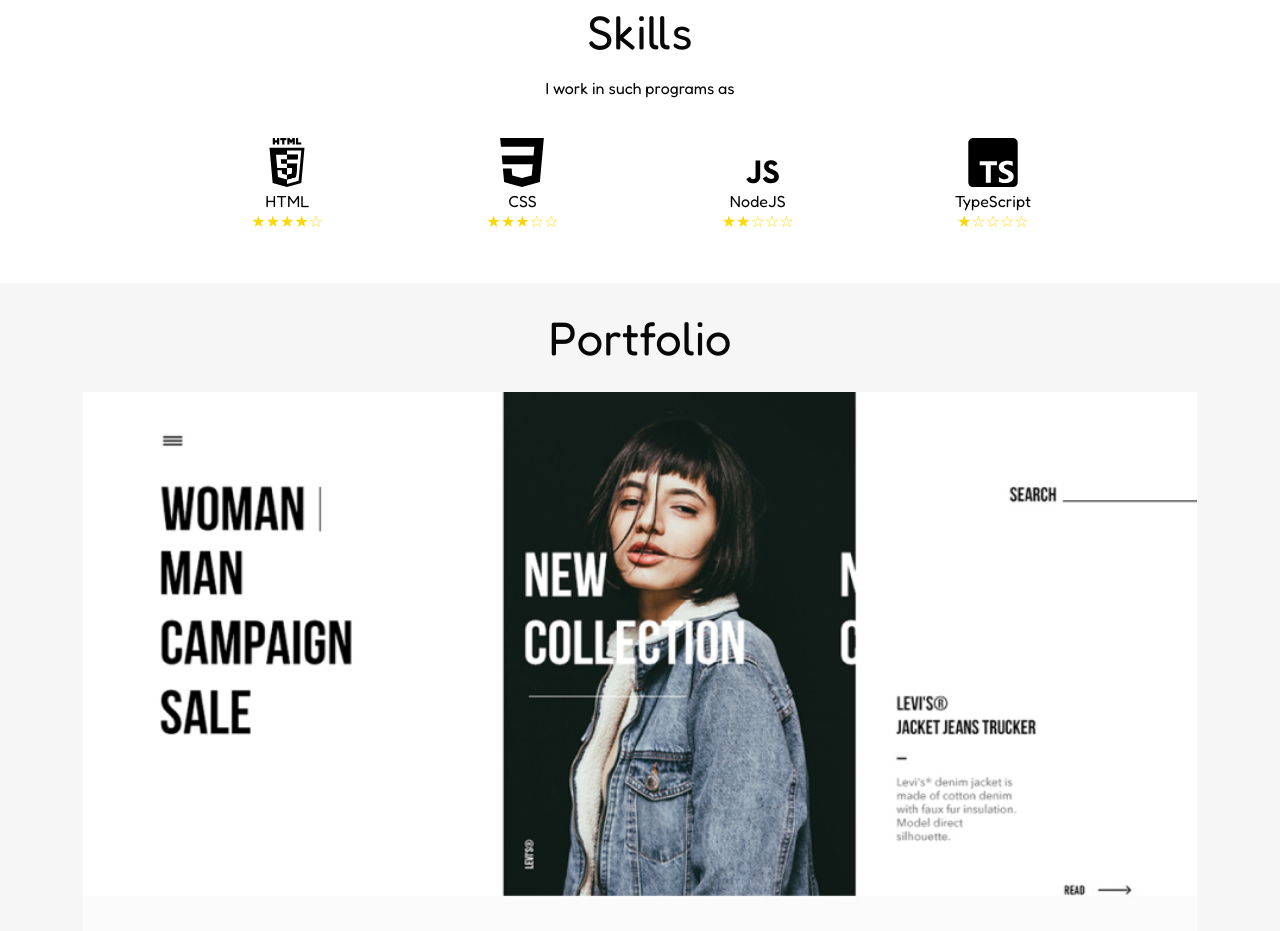
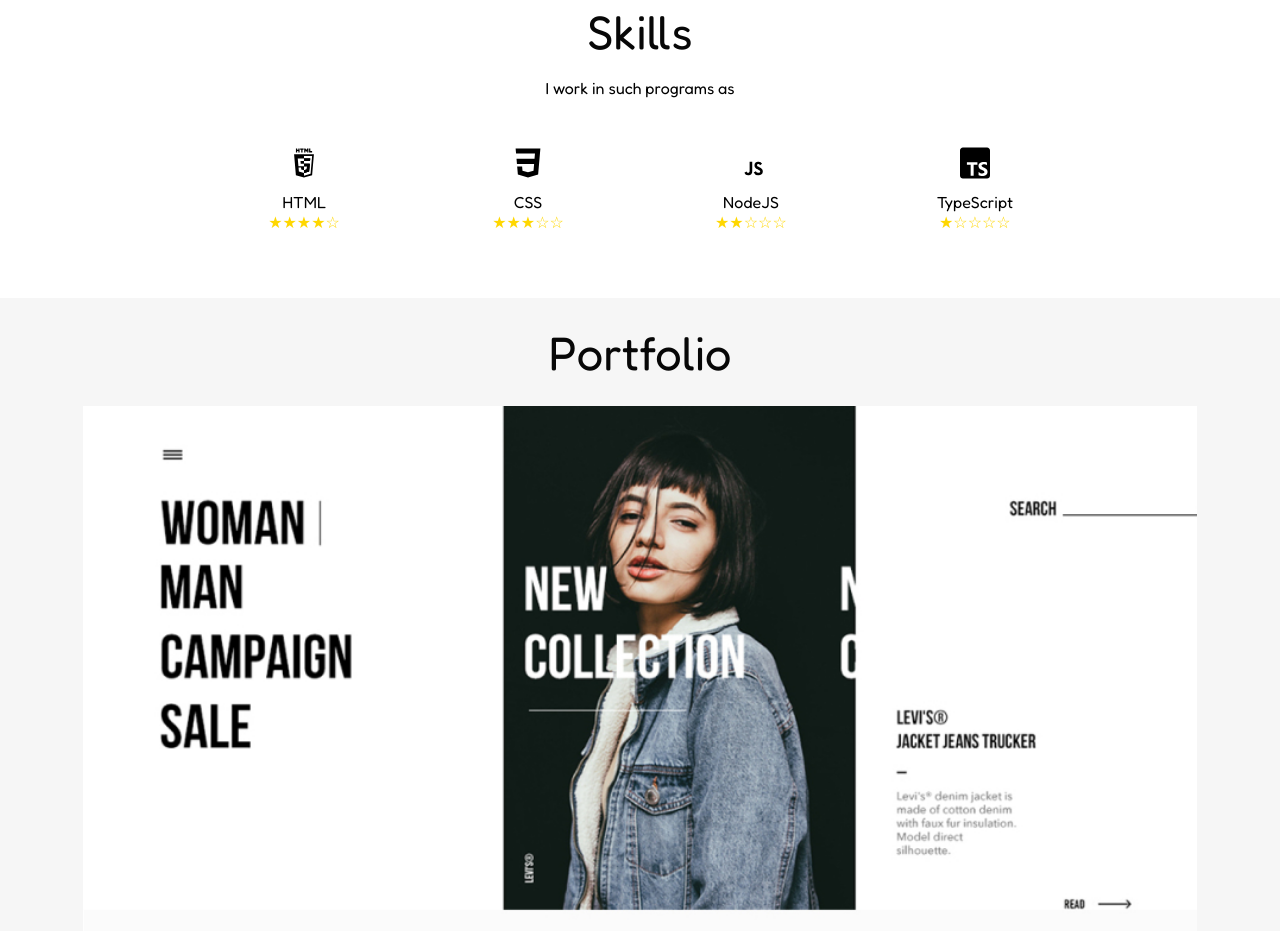
Before and after one commit to MatthewMos/BasicRepository, a plain HTML site: page index.html in a window 1280 px wide. Shown: the part 1240-2171 px from the top of the page. Drawn offline with Linux system fonts and the light colour scheme.

Commit message:
feat: new css html js

```diff
--- a/css.css
+++ b/css.css
@@ -154,8 +154,16 @@ img {
 .skills_items {
 	display: flex;
 	flex-direction: row;
-	justify-content: space-between;
-	gap: 5%;
+}
+.skills_items_one {
+	display: flex;
+	flex-direction: row;
+	justify-content: space-around;
+}
+.skills_items_two {
+	display: flex;
+	flex-direction: row;
+	justify-content: space-around;
 }
 .skills_items img {
 	width: 40%;
@@ -421,4 +429,8 @@ img {
 	.portfolio img {
 		width: 90%;
 	}
+	.skills_items {
+		display: flex;
+		flex-direction: column;
+	}
 }
--- a/index.html
+++ b/index.html
@@ -63,6 +63,7 @@
 				<p>I work in such programs as</p>
 			</div>
 			<div class="skills_items">
+				<div class="skills_items_one">
 					<div class="html">
 						<img src="./img/Html5.svg" alt="" />
 						<p>HTML</p>
@@ -79,6 +80,8 @@
 							><span>☆</span>
 						</div>
 					</div>
+				</div>
+				<div class="skills_items_two">
 					<div class="nodejs">
 						<img src="./img/js.svg" alt="" />
 						<p>NodeJS</p>
@@ -93,6 +96,7 @@
 						<div>
 							<span>★</span><span>☆</span><span>☆</span><span>☆</span
 							><span>☆</span>
+						</div>
 					</div>
 				</div>
 			</div>
```
Lines whose indentation alone changed are shown as unchanged.
